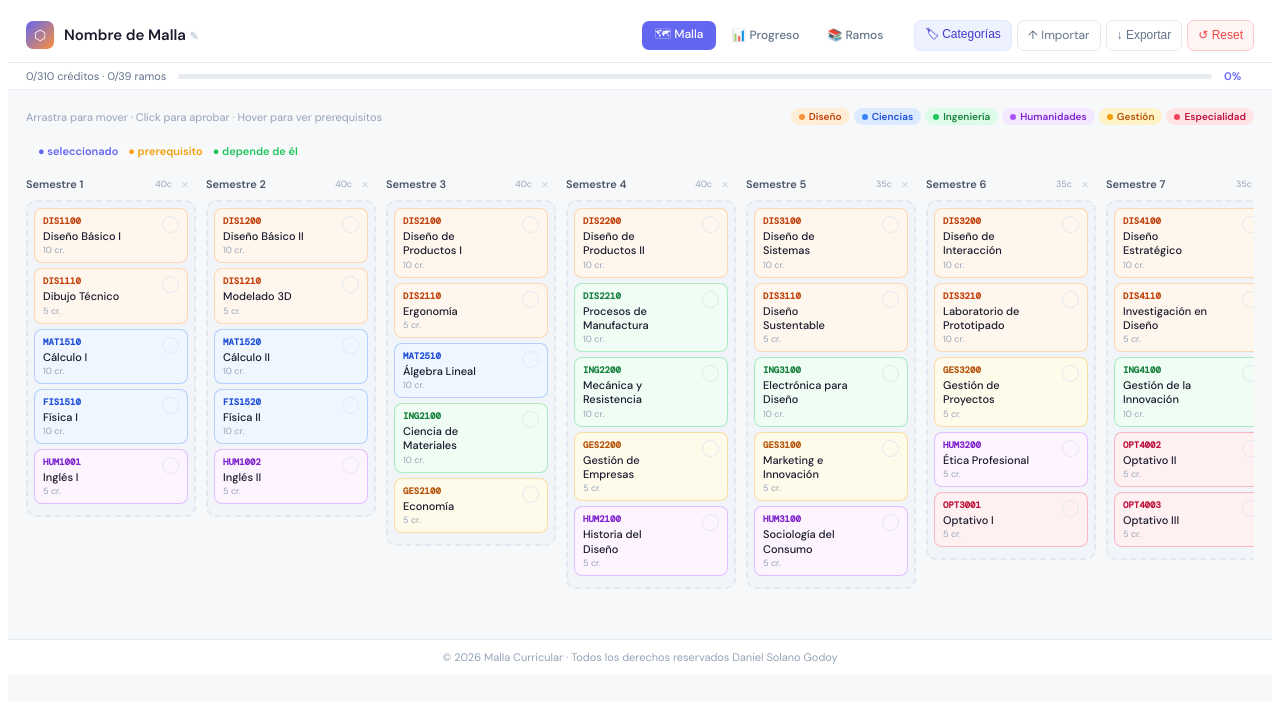
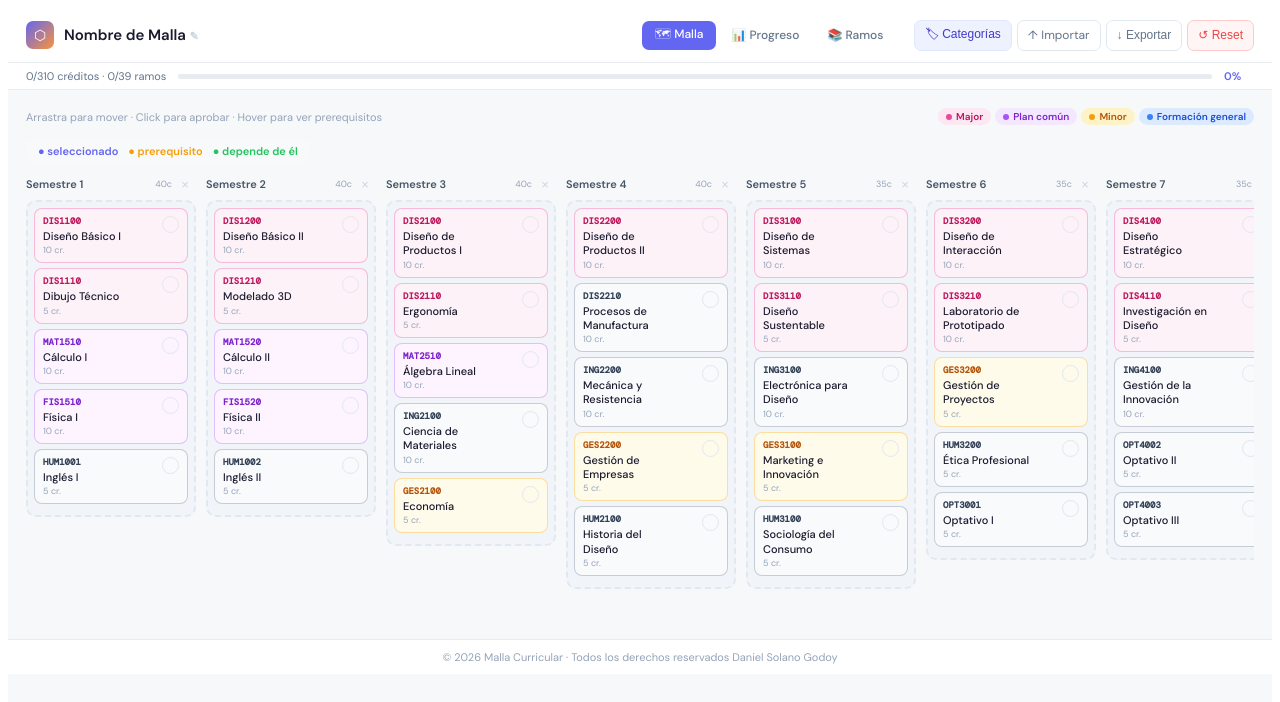
Before and after one commit to PLT-piwi/organizeUniversityMesh, a React (Vite) app: page / in a window 1280 px wide. Shown: the top 702 px of the page. Built offline with nearby package versions, Linux system fonts and the light colour scheme.

Commit message:
Update DEFAULT_CATEGORIES with new labels and colors

```diff
--- a/src/constants/categories.js
+++ b/src/constants/categories.js
@@ -1,10 +1,24 @@
 export const DEFAULT_CATEGORIES = [
-  { id: "diseno", label: "Diseño", colorId: "orange" },
-  { id: "ciencias", label: "Ciencias", colorId: "blue" },
-  { id: "ingenieria", label: "Ingeniería", colorId: "green" },
-  { id: "humanidades", label: "Humanidades", colorId: "purple" },
-  { id: "gestion", label: "Gestión", colorId: "amber" },
-  { id: "especialidad", label: "Especialidad", colorId: "rose" },
+  {
+    "id": "diseno",
+    "label": "Major",
+    "colorId": "pink"
+  },
+  {
+    "id": "ciencias",
+    "label": "Plan común",
+    "colorId": "purple"
+  },
+  {
+    "id": "gestion",
+    "label": "Minor",
+    "colorId": "amber"
+  },
+  {
+    "id": "cat_1780018257707",
+    "label": "Formación general",
+    "colorId": "blue"
+  }
 ];
 
 export function isDefaultCategory(catId) {
```
